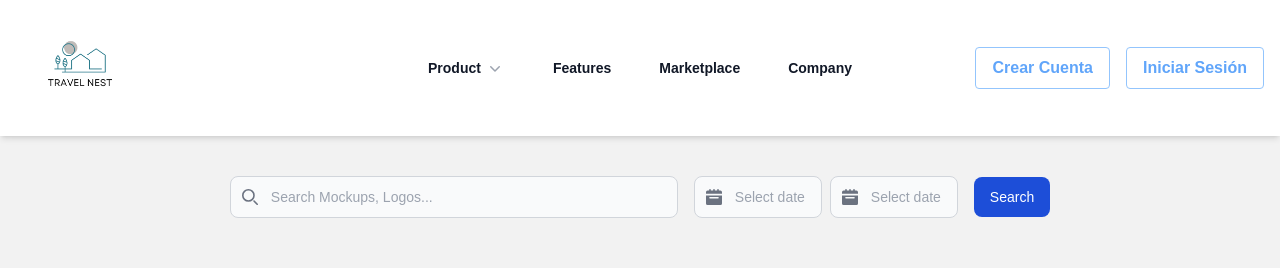
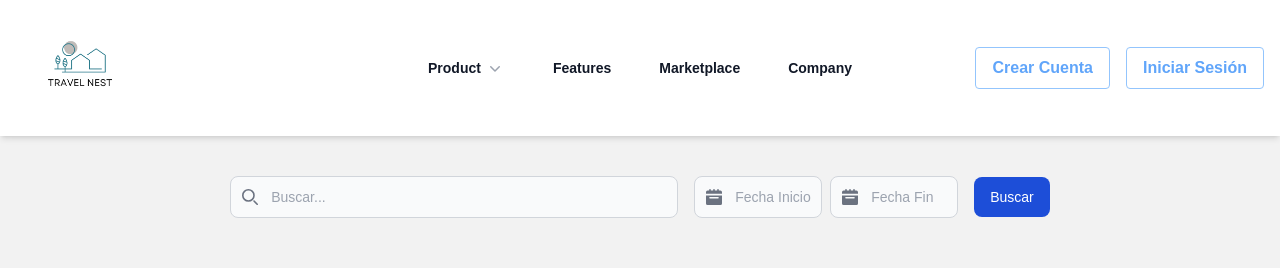
Before and after one commit to Pab-lo-hub/desafio-profesional-front-next, a Next.js app: page / in a window 1280 px wide. Shown: the top 268 px of the page. Built offline with nearby package versions, Linux system fonts and the light colour scheme.

Commit message:
Modificaciones a componente Buscador

```diff
--- a/src/app/Components/Buscador.js
+++ b/src/app/Components/Buscador.js
@@ -17,8 +17,8 @@ const Buscador = () => {
     });
   };
 
-    // Custom Input component with calendar SVG
-    const CustomInput = React.forwardRef(({ value, onClick }, ref) => (
+  // Custom Input component with calendar SVG. El CustomInput es un componente personalizado que se utiliza para renderizar un input de fecha con un estilo específico y un icono de calendario. En este caso, el CustomInput se utiliza para renderizar el input de fecha en el componente Buscador.
+  const CustomInput = React.forwardRef(({ value, onClick, placeholder }, ref) => (
     <div className="relative">
       <div className="absolute inset-y-0 left-0 flex items-center pl-3 pointer-events-none">
         <svg
@@ -35,13 +35,13 @@ const Buscador = () => {
         value={value}
         onClick={onClick}
         ref={ref}
+        readOnly
         className="bg-gray-50 border border-gray-300 text-gray-900 text-sm rounded-lg focus:ring-blue-500 focus:border-blue-500 block w-32 pl-10 p-2.5 dark:bg-gray-700 dark:border-gray-600 dark:placeholder-gray-400 dark:text-white dark:focus:ring-blue-500 dark:focus:border-blue-500"
-                placeholder="Select date"
+        placeholder={placeholder}
       />
     </div>
   ));
 
-    // Ensure displayName is set for the forwardRef component
   CustomInput.displayName = "CustomInput";
 
   return (
@@ -74,7 +74,7 @@ const Buscador = () => {
               type="search"
               id="default-search"
               className="block w-full p-2.5 pl-10 text-sm text-gray-900 border border-gray-300 rounded-lg bg-gray-50 focus:ring-blue-500 focus:border-blue-500 dark:bg-gray-700 dark:border-gray-600 dark:placeholder-gray-400 dark:text-white dark:focus:ring-blue-500 dark:focus:border-blue-500"
-                            placeholder="Search Mockups, Logos..."
+              placeholder="Buscar..."
               required
             />
           </div>
@@ -88,7 +88,7 @@ const Buscador = () => {
               startDate={startDate}
               endDate={endDate}
               customInput={<CustomInput />}
-                            placeholderText="Start date"
+              placeholderText="Fecha Inicio"
             />
             <DatePicker
               selected={endDate}
@@ -98,7 +98,7 @@ const Buscador = () => {
               endDate={endDate}
               minDate={startDate}
               customInput={<CustomInput />}
-                            placeholderText="End date"
+              placeholderText="Fecha Fin"
             />
           </div>
 
@@ -107,7 +107,7 @@ const Buscador = () => {
             type="submit"
             className="text-white bg-blue-700 hover:bg-blue-800 focus:ring-4 focus:outline-none focus:ring-blue-300 font-medium rounded-lg text-sm px-4 py-2.5 dark:bg-blue-600 dark:hover:bg-blue-700 dark:focus:ring-blue-800"
           >
-                        Search
+            Buscar
           </button>
         </form>
       </div>
```
Lines whose indentation alone changed are shown as unchanged.
